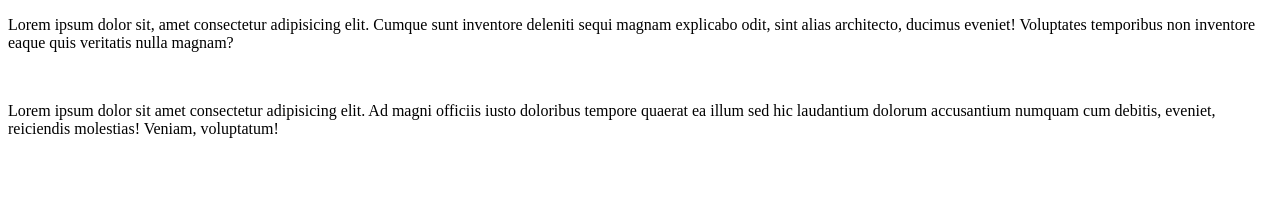
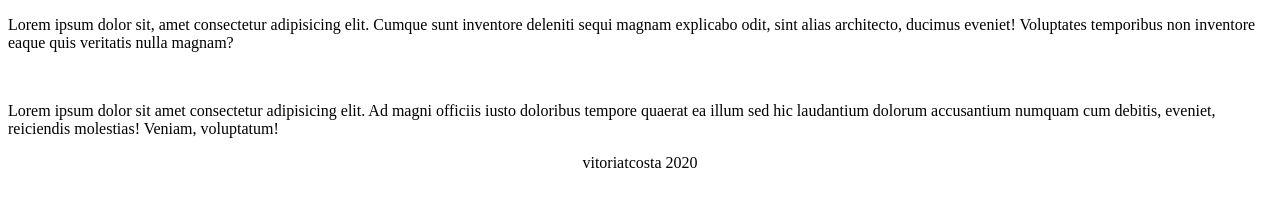
Before and after one commit to vitoriatcosta/git-dio, a plain HTML site: page index.html in a window 1280 px wide. Drawn offline with Linux system fonts and the light colour scheme.

Commit message:
footer adicionado
documento html criado no repositório criado para as práticas de atividades da DIO

```diff
--- a/index.html
+++ b/index.html
@@ -11,4 +11,7 @@
     <p>Lorem ipsum dolor sit amet consectetur adipisicing elit. Ad magni officiis iusto doloribus tempore quaerat ea illum sed hic laudantium dolorum accusantium numquam cum debitis, eveniet, reiciendis molestias! Veniam, voluptatum!
     </p>
 </body>
+<footer>
+    <center>vitoriatcosta 2020</center>
+</footer>
 </html>
```
